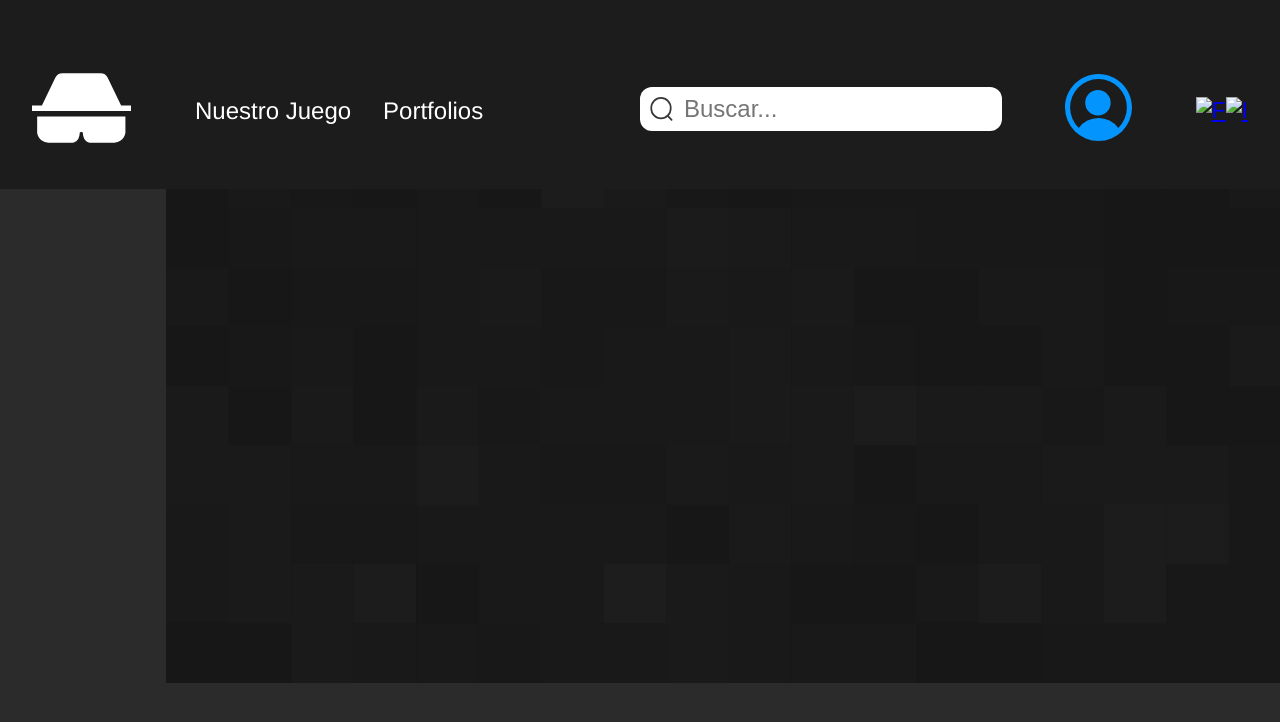
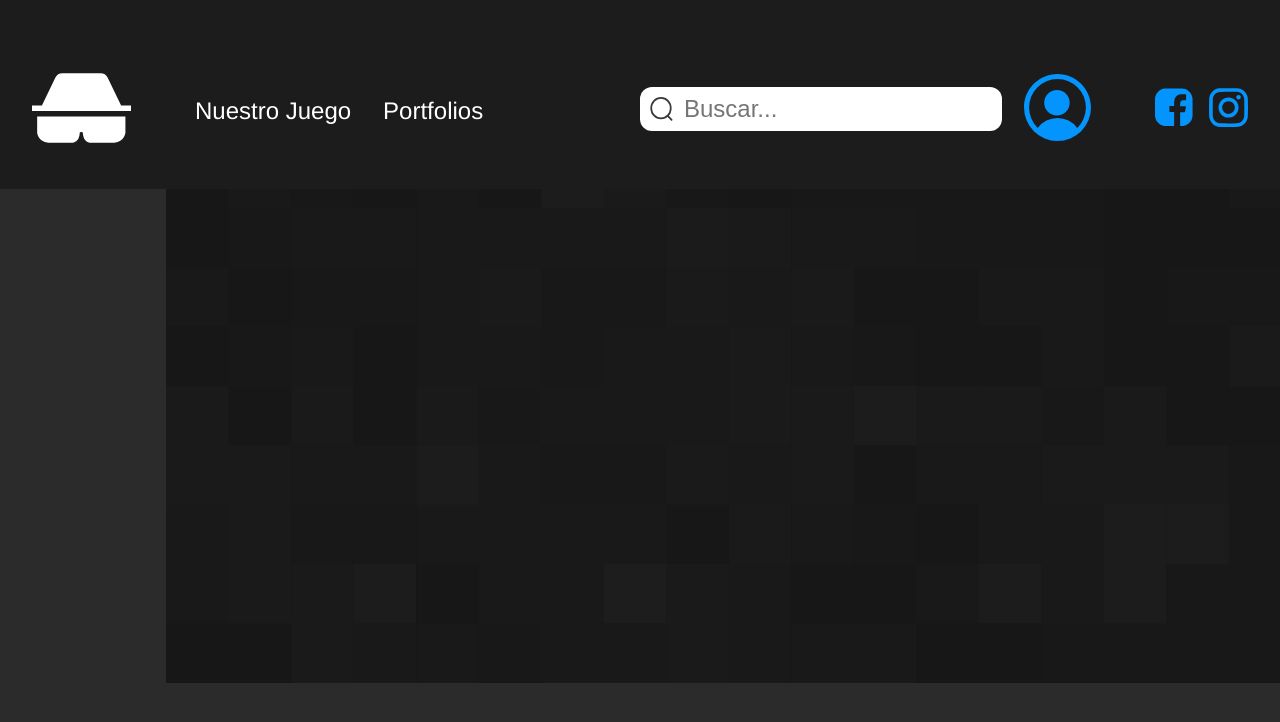
Before and after one commit to martinvarela206/sanjuantec-jam2023, a plain HTML site: page index.html in a window 1280 px wide. Drawn offline with Linux system fonts and the light colour scheme; a web font is replaced by a local one.

Commit message:
Añadidos iconos face e insta

```diff
--- a/index.html
+++ b/index.html
@@ -18,7 +18,7 @@
       <nav class="navbar"><a href="game.html">Nuestro Juego</a><a href="portfolio.html">Portfolios</a></nav>
       <div class="search"><input type="text" placeholder="Buscar..."><img src="assets/search.svg" alt=""></div>
       <div class="login"><img src="assets/icono-login.svg" alt=""></div>
-      <div class="contact"><a href="https://facebook.com" target="_blank"><img src="" alt="F"></a><a href="https://instagram.com" target="_blank"><img src="" alt="I"></a></div>
+      <div class="contact"><a href="https://facebook.com" target="_blank"><img src="assets/facebook.svg" alt="F"></a><a href="https://instagram.com" target="_blank"><img src="assets/instagram.svg" alt="I"></a></div>
     </header>
     <main class="main-container">
       <div class="background"></div>
--- a/styles/header.css
+++ b/styles/header.css
@@ -81,3 +81,8 @@ header{
    margin: 10px;
    height: 24px;
 }
+
+.contact{
+   display: flex;
+   gap: 16px;
+}
```
Also changed, not shown: game.html (+1 -1 lines), portfolio-example.html (+1 -1 lines), portfolio.html (+1 -1 lines), assets/facebook.svg (added), assets/instagram.svg (added).
